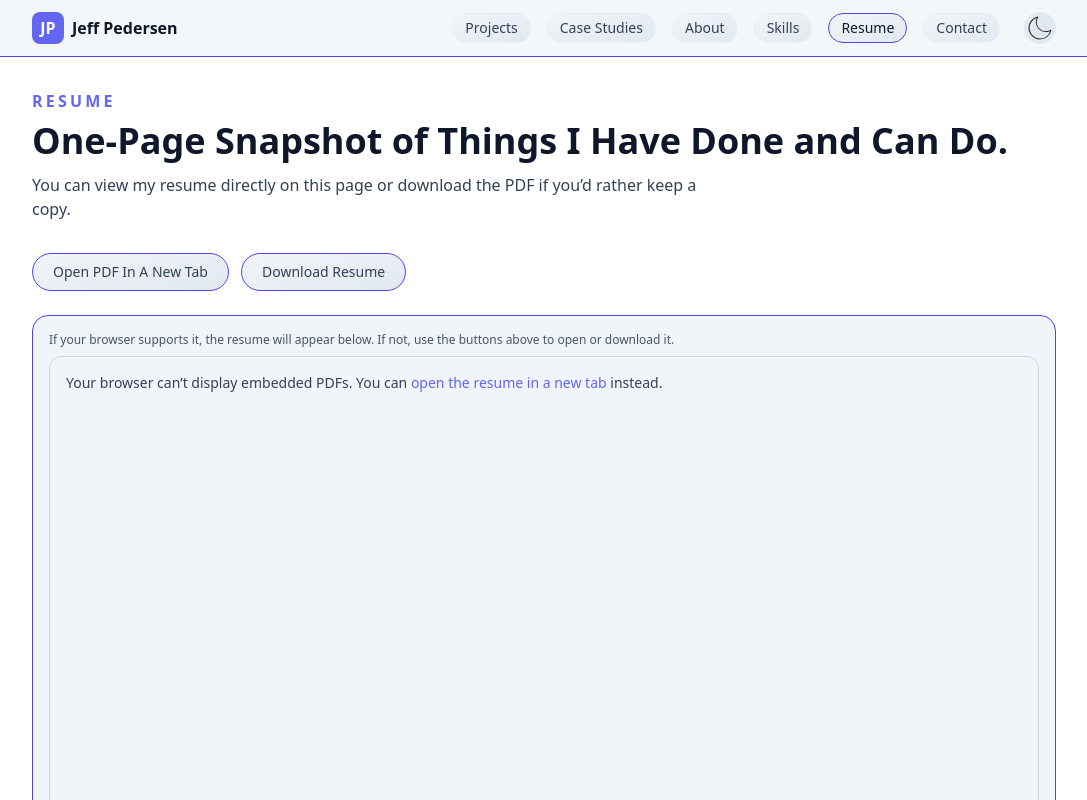
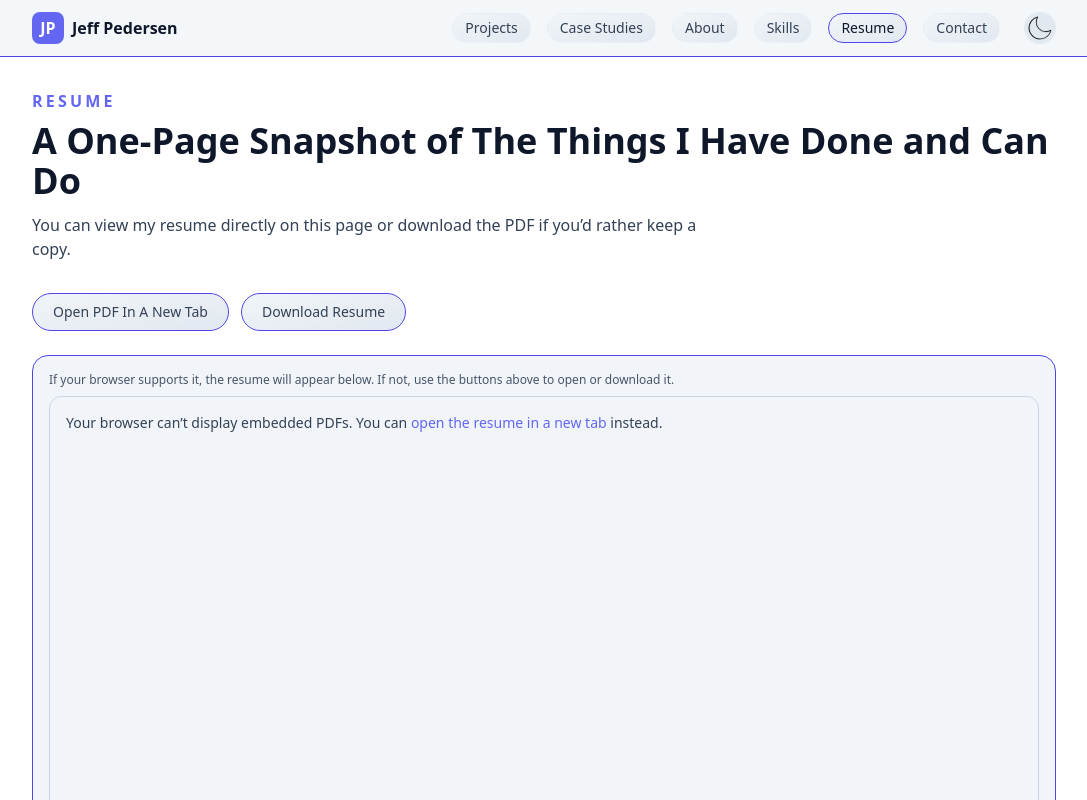
Before and after one commit to J-Pedersen/dev-portfolio, a React (Vite) app: page /resume in a window 1280 px wide. Shown: the top 800 px of the page, without its empty margins (96-1183 px from the left). Built offline with nearby package versions, Linux system fonts and the light colour scheme; the HTML template or start-up script is replaced by a standard one.

Commit message:
updated Resume Style

```diff
--- a/src/pages/Resume.jsx
+++ b/src/pages/Resume.jsx
@@ -7,7 +7,7 @@ const Resume = () => {
     <div className="space-y-6">
       <PageHeader
         kicker="Resume"
-        title="One-Page Snapshot of Things I Have Done and Can Do."
+        title="A One-Page Snapshot of The Things I Have Done and Can Do"
       >
         You can view my resume directly on this page or download the PDF if
         you’d rather keep a copy.
```
